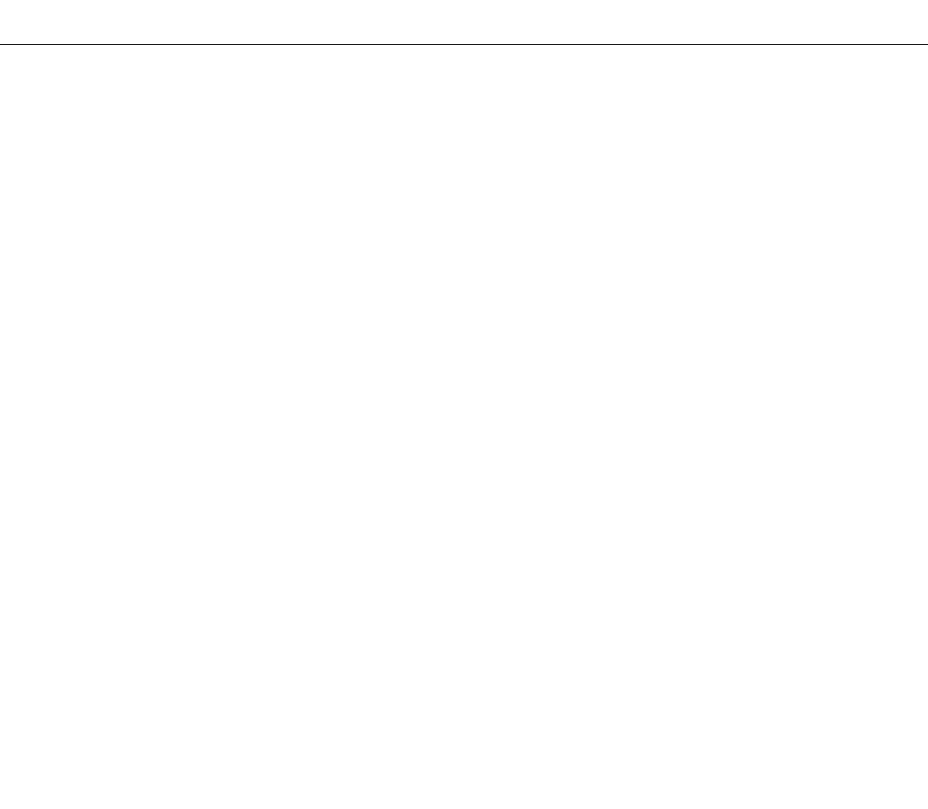
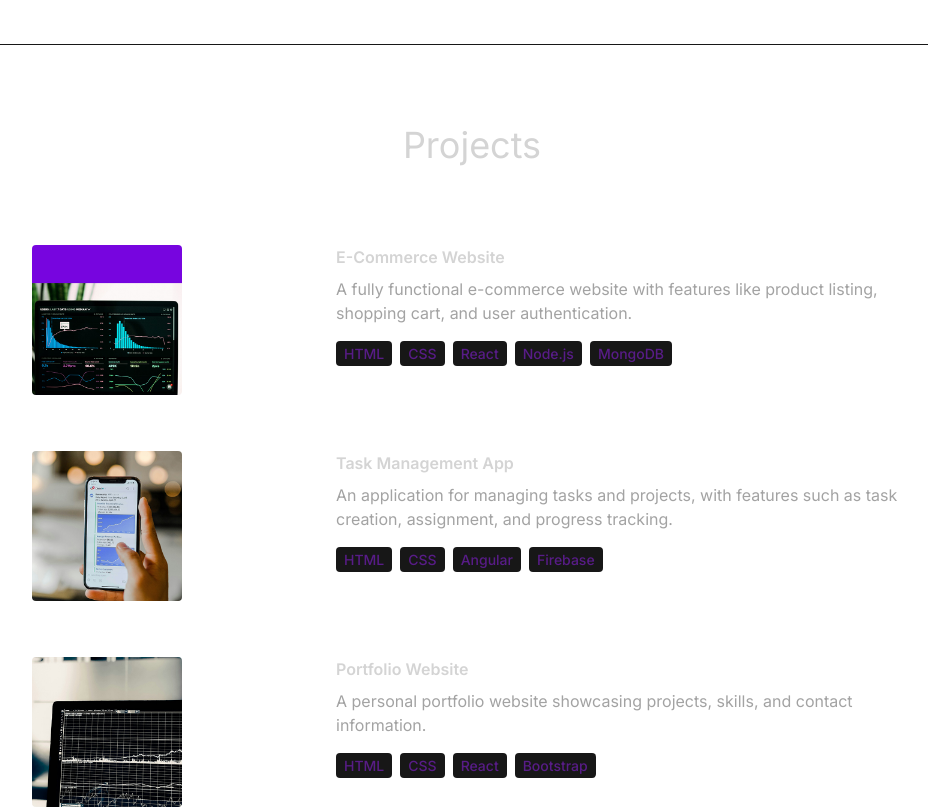
Before and after one commit to erfanheshmati/animated-portfolio-2, a React (Vite) app: page / in a window 1280 px wide. Shown: the part 3003-3812 px from the top of the page, without its empty margins (168-1096 px from the left). Before the commit the page ends 3048 px from the top, so only its background shows below. Built offline with nearby package versions, Linux system fonts and the light colour scheme.

Commit message:
projects section design

```diff
--- a/src/App.jsx
+++ b/src/App.jsx
@@ -2,6 +2,7 @@
 import Experience from "./components/Experience";
 import Hero from "./components/Hero";
 import Navbar from "./components/Navbar";
+import Projects from "./components/Projects";
 import Technologies from "./components/Technologies";
 
 export default function App() {
@@ -16,6 +17,7 @@
         <About />
         <Technologies />
         <Experience />
+        <Projects />
       </div>
     </div>
   )
--- /dev/null
+++ b/src/components/Projects.jsx
@@ -0,0 +1,33 @@
+import { PROJECTS } from "../constants"
+
+export default function Projects() {
+    return (
+        <div className='border-b border-neutral-900 pb-4'>
+            <h1 className='my-20 text-center text-4xl'>
+                Projects
+            </h1>
+            <div>
+                {PROJECTS.map((project, index) => (
+                    <div key={index} className="mb-8 flex flex-wrap lg:justify-center">
+                        <div className="w-full lg:w-1/4">
+                            <img src={project.image} alt="" width={150} height={150} className="mb-6 rounded" />
+                        </div>
+                        <div className="w-full max-w-xl lg:w-3/4">
+                            <h6 className="mb-2 font-semibold">
+                                {project.title}
+                            </h6>
+                            <p className="mb-4 text-neutral-400">
+                                {project.description}
+                            </p>
+                            {project.technologies.map((tech, index) => (
+                                <span key={index} className="mr-2 rounded bg-neutral-900 px-2 py-1 text-sm font-medium text-purple-900">
+                                    {tech}
+                                </span>
+                            ))}
+                        </div>
+                    </div>
+                ))}
+            </div>
+        </div>
+    )
+}
```
